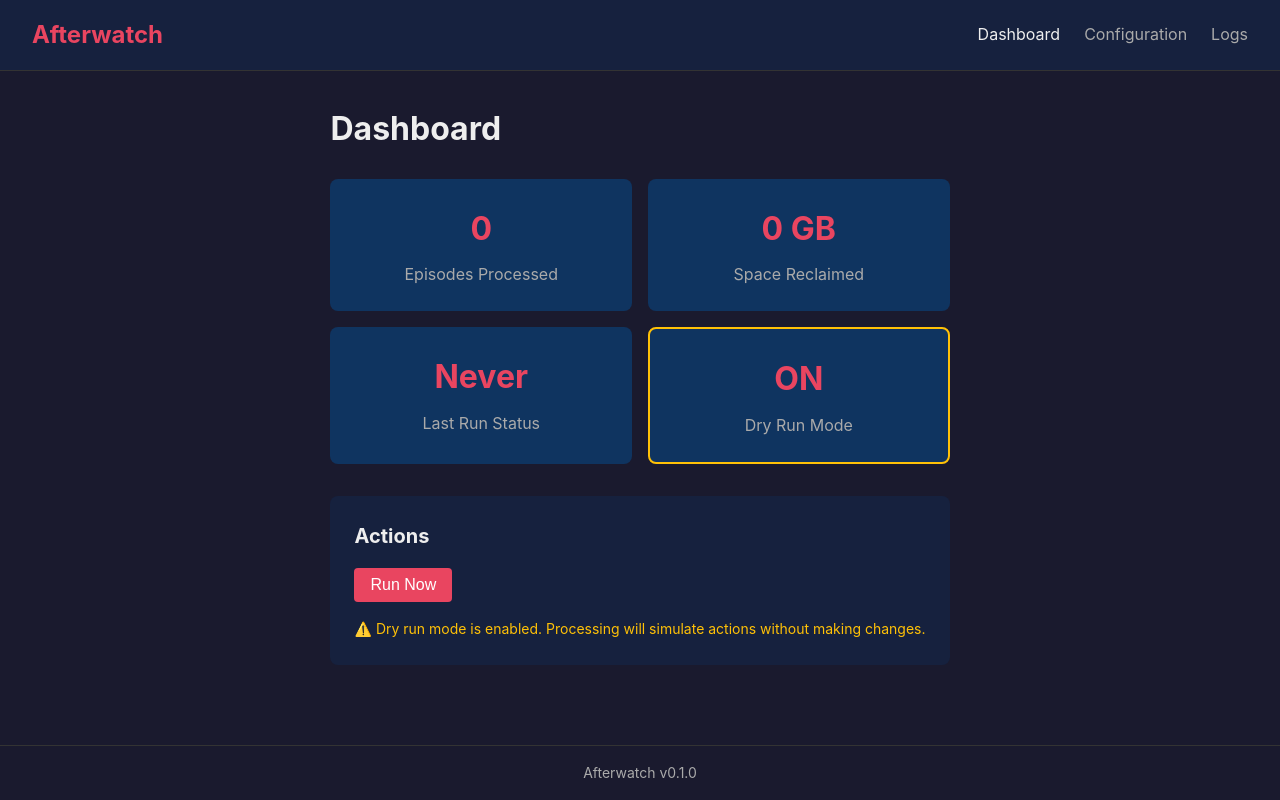
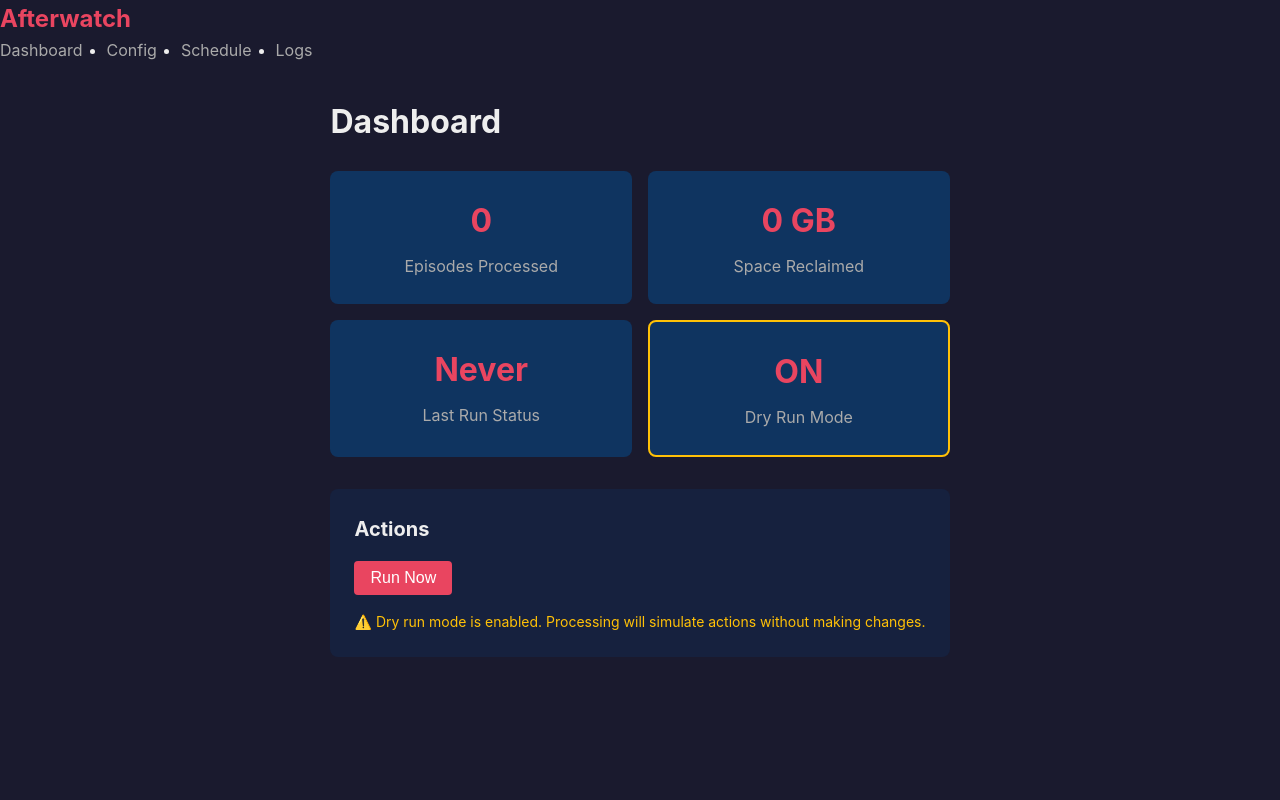
Before and after one commit to richiecoy/afterwatch, a FastAPI app: page / in a window 1280 px wide. Run offline with FastAPI, Linux system fonts and the light colour scheme; data that the repository does not hold is empty; parts of the project's set-up code (start-up, migrations or seed data) failed here and were passed over.

Commit message:
Update base.html

```diff
--- a/app/templates/base.html
+++ b/app/templates/base.html
@@ -5,28 +5,25 @@
     <meta name="viewport" content="width=device-width, initial-scale=1.0">
     <title>{% block title %}Afterwatch{% endblock %}</title>
     <link rel="stylesheet" href="/static/css/style.css">
-    <script src="https://unpkg.com/alpinejs@3.x.x/dist/cdn.min.js" defer></script>
+    <script defer src="https://cdn.jsdelivr.net/npm/alpinejs@3.x.x/dist/cdn.min.js"></script>
 </head>
 <body>
-    <nav class="navbar">
+    <nav class="main-nav">
         <div class="nav-brand">
             <a href="/">Afterwatch</a>
         </div>
-        <div class="nav-links">
-            <a href="/" class="{% if request.url.path == '/' %}active{% endif %}">Dashboard</a>
-            <a href="/config" class="{% if request.url.path.startswith('/config') %}active{% endif %}">Configuration</a>
-            <a href="/logs" class="{% if request.url.path.startswith('/logs') %}active{% endif %}">Logs</a>
-        </div>
+        <ul class="nav-links">
+            <li><a href="/">Dashboard</a></li>
+            <li><a href="/config/">Config</a></li>
+            <li><a href="/schedule/">Schedule</a></li>
+            <li><a href="/logs/">Logs</a></li>
+        </ul>
     </nav>
 
     <main class="container">
         {% block content %}{% endblock %}
     </main>
 
-    <footer class="footer">
-        <p>Afterwatch v{{ version | default('0.1.0') }}</p>
-    </footer>
-
     {% block scripts %}{% endblock %}
 </body>
 </html>
```
